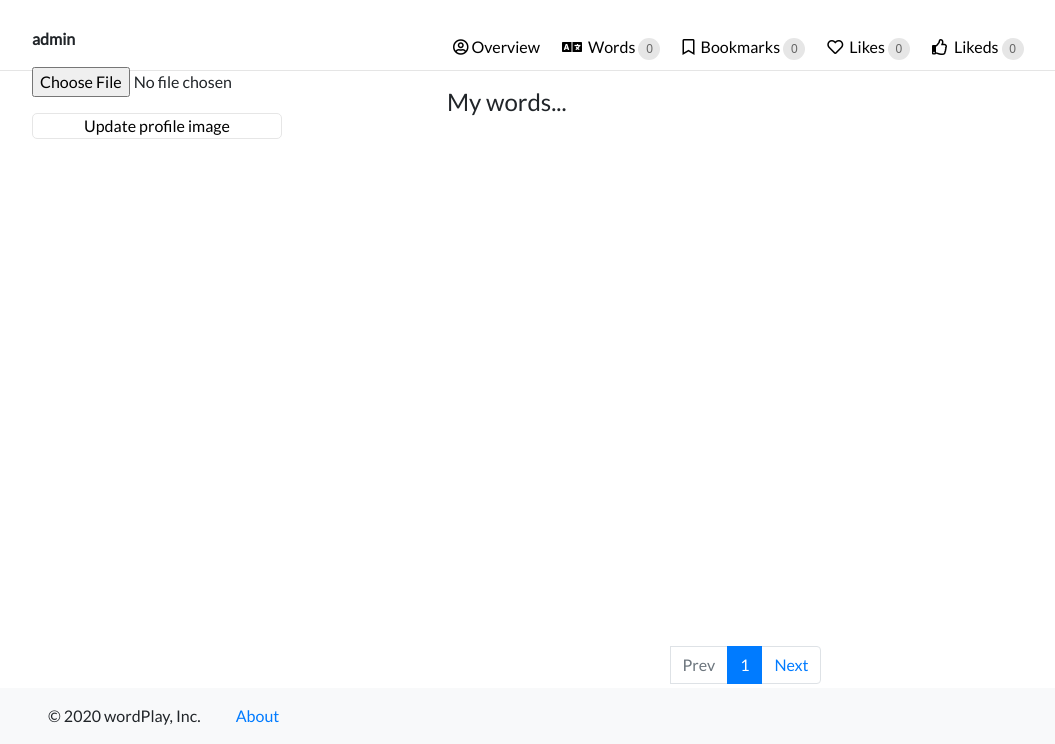
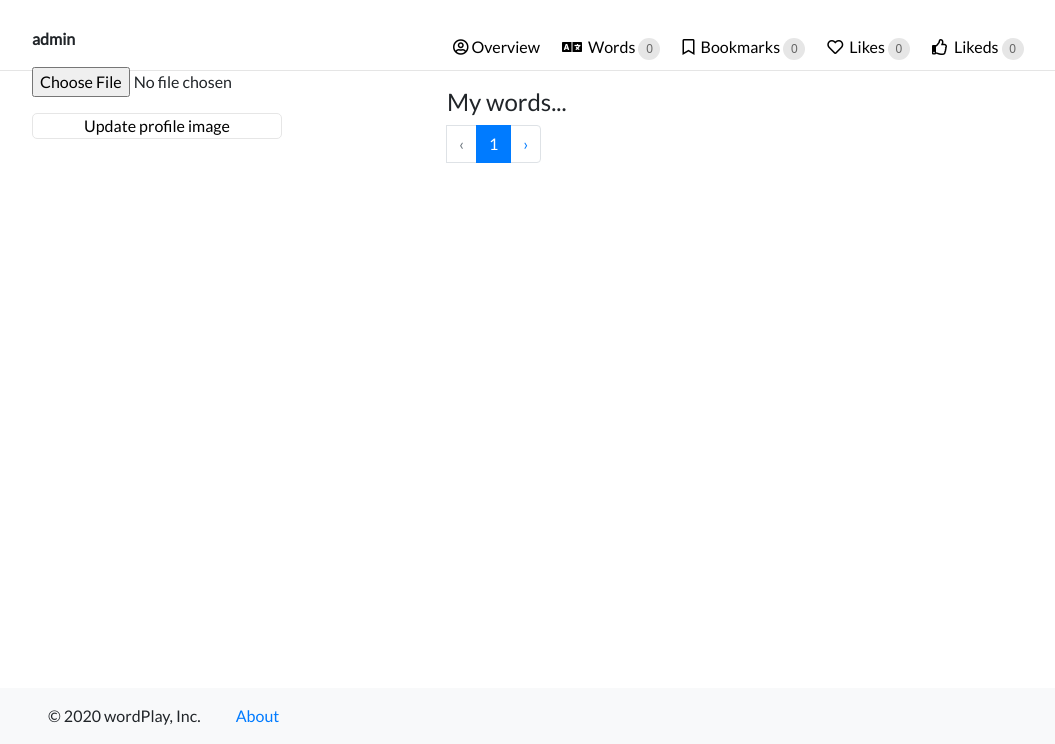
Before and after one commit to michelle2014/wordPlay-website, a Django app: page /wordPlay/admin/words in a window 1280 px wide. Shown: the part 56-800 px from the top of the page, without its empty margins (8-1063 px from the left). Run offline with Django 3.2, Linux system fonts and the light colour scheme; a user stored in the database is signed in; data comes from the database, SQL or seed files in the repository; some libraries are stand-ins or nearby versions.

Commit message:
Pagination button position

```diff
--- a/wordPlay/static/wordPlay/play.js
+++ b/wordPlay/static/wordPlay/play.js
@@ -85,7 +85,7 @@ $(function () {
   // Number of buttons at the top, not counting prev/next,
   // but including the dotted buttons.
   // Must be at least 5:
-  var paginationSize = 5;
+  var paginationSize = 10;
   var currentPage;
 
   function showPage(whichPage) {
@@ -114,13 +114,14 @@ $(function () {
   $(".pagination").append(
       $("<li>").addClass("page-item").attr({ id: "previous-page" }).append(
           $("<a>").addClass("page-link").attr({
-              href: "javascript:void(0)"}).text("Prev")
+              href: "javascript:void(0)"}).html("&#8249;")
       ),
       $("<li>").addClass("page-item").attr({ id: "next-page" }).append(
           $("<a>").addClass("page-link").attr({
-              href: "javascript:void(0)"}).text("Next")
+              href: "javascript:void(0)"}).html("&#8250;")
       )
   );
+
   // Show the page links
   $("#page").show();
   showPage(1);
--- a/wordPlay/static/wordPlay/styles.css
+++ b/wordPlay/static/wordPlay/styles.css
@@ -542,23 +542,6 @@ h4 {
   color: white;
 }
 
-/* Pagination button position*/
-.pagination {
-  position: fixed;
-  bottom: 1.2%;
-  right: 35.2%;
-}
-
-#pagination-demo {
-  margin-bottom: 50px;
-}
-
-.paginationjs {
-  position: fixed;
-  top: 25%;
-  right: 33.4%;
-}
-
 /* Dynamic page number inline display */
 #page li,
 #page-index li {
@@ -578,6 +561,10 @@ h4 {
     width: 100%;
   }
 
+  .edit-profile,
+  .edit-button {
+    width: 200px;
+  }
   .profile-image {
     margin-top: 70px;
     width: 88px;
--- a/wordPlay/templates/wordPlay/create_category.html
+++ b/wordPlay/templates/wordPlay/create_category.html
@@ -15,7 +15,7 @@
             of
             "A Game of Thrones" is totally fine. Already have a
             category file elsewhere? </p>
-        <p id="import-creategory"><a href="">Import a category file.</a></p>
+        <p id="import-creategory"><a href="{% url 'upload' %}">Import a category file.</a></p>
     </div>
     <hr>
     <form action="{% url 'create_category' %}" novalidate method="post" name="category" enctype="multipart/form-data">
--- a/wordPlay/templates/wordPlay/index.html
+++ b/wordPlay/templates/wordPlay/index.html
@@ -57,6 +57,16 @@
             {% endif %}
 
             {% words request as words %}
+
+            {% block pagination %}
+            <nav aria-label="Page navigation">
+                <ul id="pagination-demo" class="pagination">
+
+                    <input id="page-numbers" type="hidden" value="{{ words.page_obj.paginator.num_pages }}">
+
+                </ul>
+            </nav>
+            {% endblock %}
 
             {% for word in words.words %}
             <div id="page">
@@ -267,16 +277,4 @@
 </div>
 </div>
 
-{% words request as words %}
-
-{% block pagination %}
-<nav aria-label="Page navigation">
-    <ul id="pagination-demo" class="pagination">
-
-        <input id="page-numbers" type="hidden" value="{{ words.page_obj.paginator.num_pages }}">
-
-    </ul>
-</nav>
 {% endblock %}
-
-{% endblock %}
--- a/wordPlay/templates/wordPlay/my_words.html
+++ b/wordPlay/templates/wordPlay/my_words.html
@@ -11,6 +11,16 @@
 {% endblock %}
 
 {% words user as words %}
+
+{% block pagination %}
+<nav aria-label="Page navigation">
+    <ul id="pagination-demo" class="pagination">
+
+        <input id="page-numbers" type="hidden" value="{{ words.page_obj.paginator.num_pages }}">
+
+    </ul>
+</nav>
+{% endblock %}
 
 {% block words %}
 
@@ -161,41 +171,4 @@
 
 {% endblock %}
 
-<!-- Pagination
-<nav aria-label="Page navigation">
-    <ul id="pagination-demo" class="pagination">
-        {% if words.page_obj.has_previous %}
-        <li class="page-item">
-            <a class="page-link" href="?page={{ words.page_obj.previous_page_number }}" tabindex="-1">Pre</a>
-        </li>
-        {% else %}
-        <li class="page-item disabled">
-            <a class="page-link" href="#" tabindex="-1" aria-disabled="true">Pre</a>
-        </li>
-        {% endif %}
-        <div id="page-index">
-            <input id="page-numbers-index" type="hidden" value="{{ words.page_obj.paginator.num_pages }}">
-        </div>
-        {% if words.page_obj.has_next %}
-        <li class="page-item">
-            <a class="page-link" href="?page={{ words.page_obj.next_page_number }}">Next</a>
-        </li>
-        {% else %}
-        <li class="page-item disabled">
-            <a class="page-link" href="#" aria-disabled="true">Next</a>
-        </li>
-        {% endif %}
-    </ul>
-</nav> -->
-
-{% block pagination %}
-<nav aria-label="Page navigation">
-    <ul id="pagination-demo" class="pagination">
-
-        <input id="page-numbers" type="hidden" value="{{ words.page_obj.paginator.num_pages }}">
-
-    </ul>
-</nav>
 {% endblock %}
-
-{% endblock %}
```
